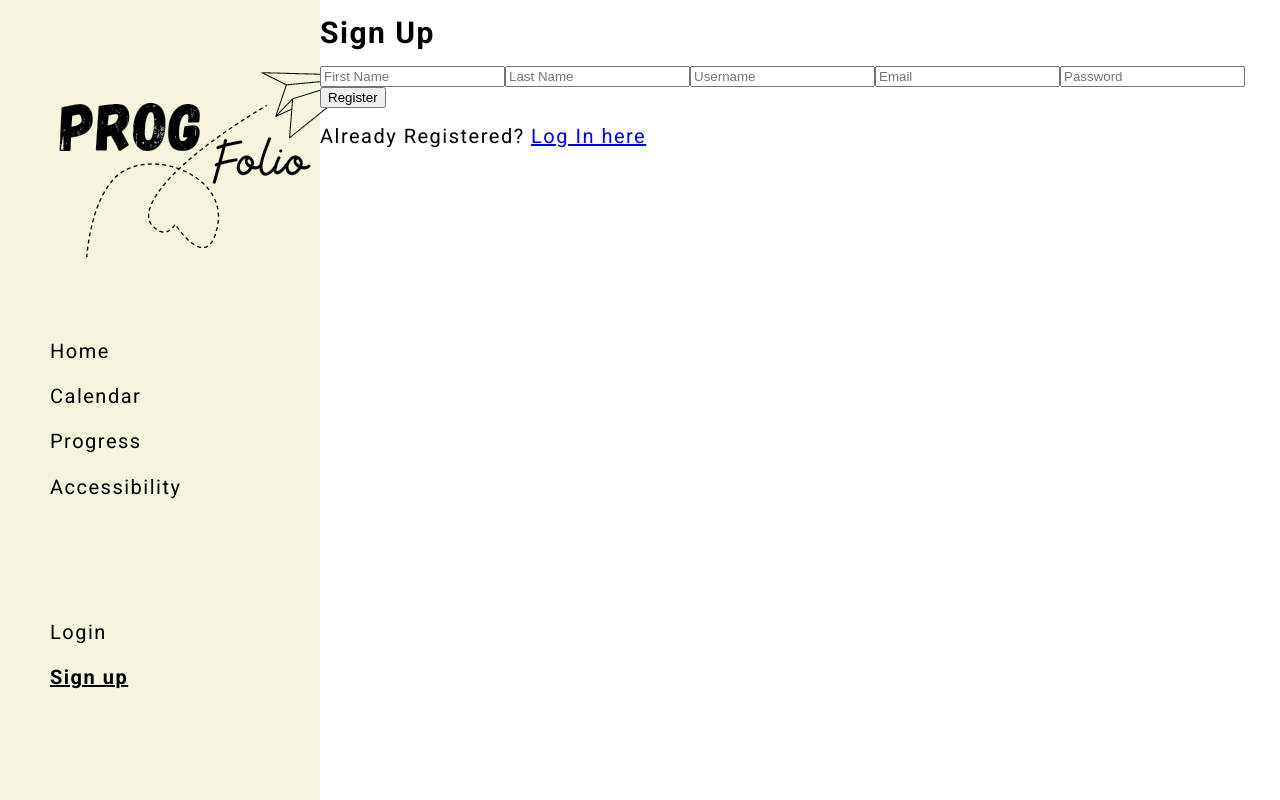
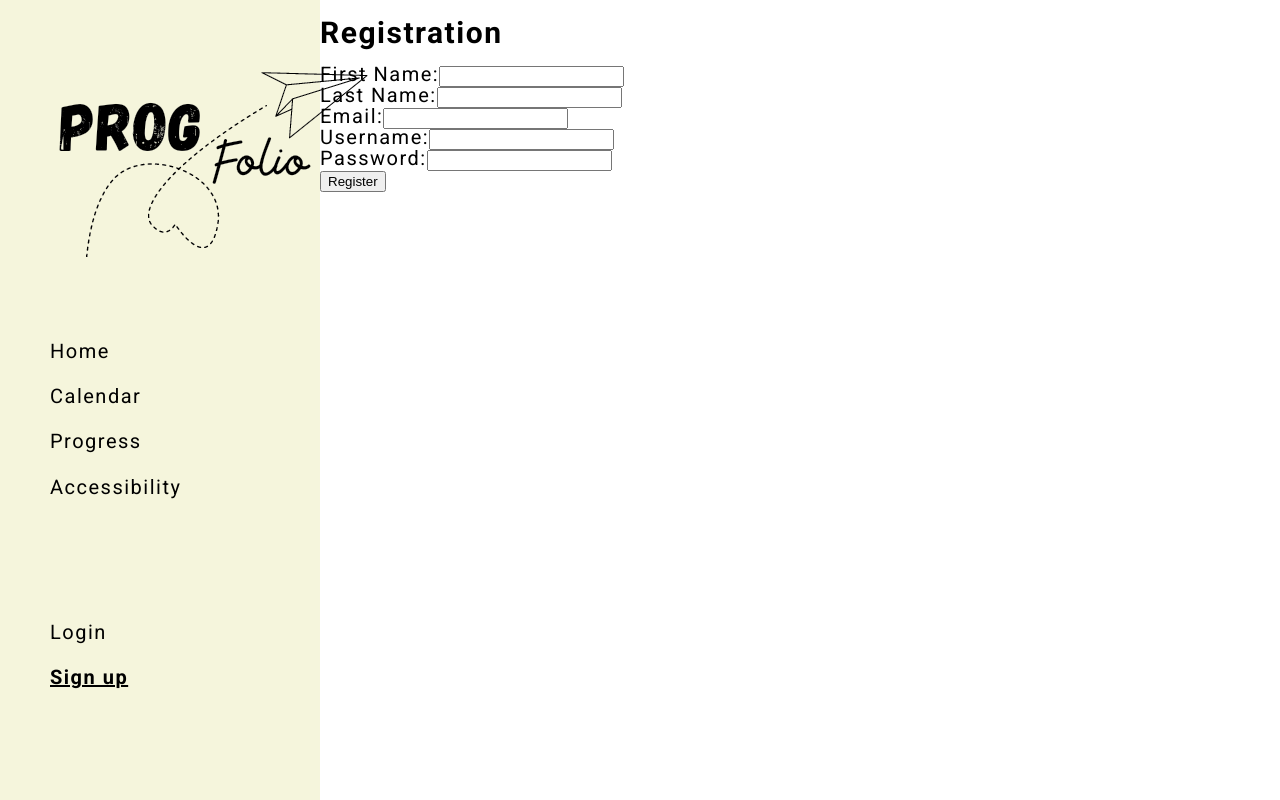
Before and after one commit to RemnantEcho/lap_3_client, a React (Vite) app: page /signup in a window 1280 px wide. Built offline with nearby package versions, Linux system fonts and the light colour scheme.

Commit message:
registration connected to backend server and adds user to database

```diff
--- a/package.json
+++ b/package.json
@@ -11,6 +11,7 @@
     "coverage": "vitest run --coverage"
   },
   "dependencies": {
+    "axios": "^1.5.0",
     "react": "^18.2.0",
     "react-dom": "^18.2.0",
     "react-redux": "^8.1.2",
--- /dev/null
+++ b/src/components/RegistrationForm/index.jsx
@@ -0,0 +1,109 @@
+import React, {useState} from 'react';
+import axios from 'axios';
+import { useEffect } from 'react';
+
+const RegistrationForm = () => {
+
+
+    const [formData, setFormData] = useState({
+        firstName: '',
+        lastName: '',
+        username:'',
+        email: '',
+        password: '',
+        regDate: ''
+    })
+
+    const handleChange = (e) => {
+        const {name, value} = e.target;
+        setFormData({...formData, [name]: value});
+    }
+
+    const handleSubmit = (e) => {
+        e.preventDefault();
+        const registrationData = {
+            firstName: formData.firstName,
+            lastName: formData.lastName,
+            username: formData.username,
+            email: formData.email,
+            password: formData.password,
+            regDate: new Date(),
+          };
+
+
+
+
+
+
+        axios.post('http://localhost:3000/users/register', registrationData).then((response) => {
+            console.log("thank u for registering", response.status, response.formData.token)
+        });
+
+}
+
+
+
+
+  return (
+    <div>
+      <h2>Registration</h2>
+      <form onSubmit={handleSubmit}>
+      <div>
+          <label>First Name:</label>
+          <input
+            type="text"
+            name="firstName"
+            value={formData.firstName}
+            onChange={handleChange}
+            required
+          />
+        </div>
+        <div>
+          <label>Last Name:</label>
+          <input
+            type="text"
+            name="lastName"
+            value={formData.lastName}
+            onChange={handleChange}
+            required
+          />
+        </div>
+        <div>
+          <label>Email:</label>
+          <input
+            type="email"
+            name="email"
+            value={formData.email}
+            onChange={handleChange}
+            required
+          />
+        </div>
+        <div>
+          <label>Username:</label>
+          <input
+            type="text"
+            name="username"
+            value={formData.username}
+            onChange={handleChange}
+            required
+          />
+        </div>
+        <div>
+          <label>Password:</label>
+          <input
+            type="password"
+            name="password"
+            value={formData.password}
+            onChange={handleChange}
+            required
+          />
+        </div>
+
+        <button type="submit">Register</button>
+      </form>
+
+    </div>
+  )
+}
+
+export default RegistrationForm
--- a/src/pages/LoginPage/index.jsx
+++ b/src/pages/LoginPage/index.jsx
@@ -5,10 +5,11 @@ export default function LoginPage() {
     <div id="form-container">
       <h2>Login</h2>
 
-      <form id="form">
+      <form id="login-form">
+      <input type="text" name="email" placeholder="Email" />
         <input type="text" id="username" name="username" placeholder="Username" />
         <input type="password" id="password" name="password" placeholder="Password" />
-        <input type="submit" value="Log In" id="login-btn" />
+        <input type="submit" value="Log In" class="login-btn" />
       </form>
 
       <div id="login">
--- a/src/pages/SignupPage/index.jsx
+++ b/src/pages/SignupPage/index.jsx
@@ -1,20 +1,9 @@
 import React from 'react';
+import RegistrationForm from '../../components/RegistrationForm';
 
 export default function SignupPage() {
   return (
-    <div id="form-container">
-      <h2>Sign Up</h2>
-      <form id="form">
-        <input type="text" id="Name" name="Name" placeholder="First Name" />
-        <input type="text" id="Surname" name="Surname" placeholder="Last Name" />
-        <input type="text" id="username" name="username" placeholder="Username" />
-        <input type="text" id="Email" name="Email" placeholder="Email" />
-        <input type="password" id="password" name="password" placeholder="Password" />
-        <input type="submit" value="Register" id="register-btn" />
-      </form>
-      <div id="login">
-        <p>Already Registered? <a id="link-login" href="./login.html">Log In here</a></p>
-      </div>
-    </div>
-  )
+
+    <RegistrationForm />
+        )
 }
```
Also changed, not shown: 1 other file (tests, documents, lock files or other folders).
